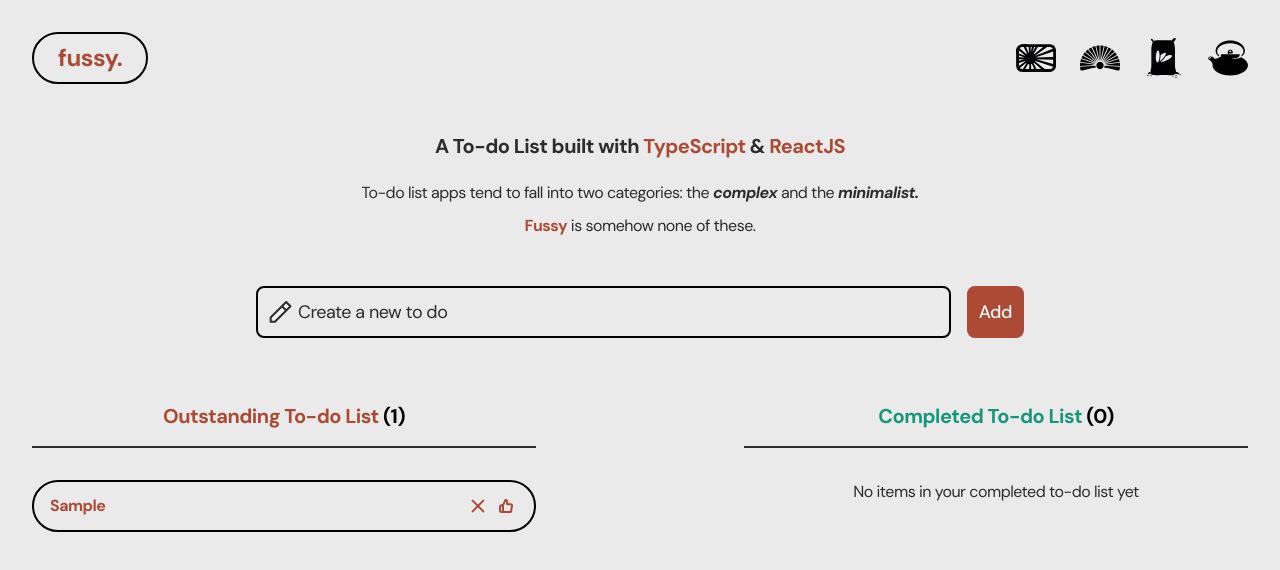
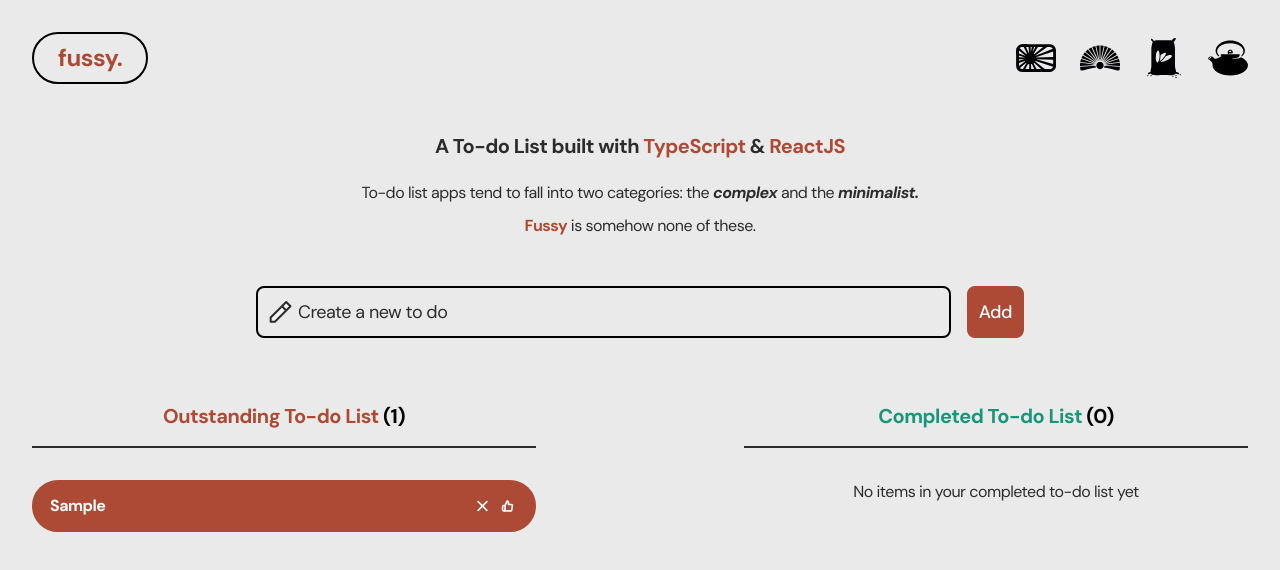
Before and after one commit to Kezanwar/todolist-react-ts-tailwind, a React (Create React App) app: page / in a window 1280 px wide. Both pictures are taken after typing "Sample" into the empty fields and a click on the button "Add". Shown: the top 570 px of the page. Built offline with nearby package versions, Linux system fonts and the light colour scheme.

Commit message:
working on single todos

```diff
--- a/src/components/SingleTodo/SingleTodo.tsx
+++ b/src/components/SingleTodo/SingleTodo.tsx
@@ -4,14 +4,14 @@ import IconButton from '../IconButton/IconButton';
 
 const SingleTodo = ({ handleDeleteTodo, todo, handleCompleteTodo }: SingleTodoProps) => {
   const isComplete = !!todo?.complete;
-  const btnColor = isComplete ? 'white' : 'maroon';
+  const btnColor = 'white';
   return (
     <li
       className={`${
-        !isComplete ? 'border-black text-maroon' : 'border-my-green bg-my-green text-off-green'
-      } border-2  px-4 py-3 font-bold rounded-full flex items-center justify-between `}
+        !isComplete ? 'border-maroon bg-maroon text-white' : 'border-my-green bg-my-green text-off-green'
+      } border-2  px-4 py-3 font-bold rounded-full flex items-center justify-between  `}
     >
-      {todo.text}{' '}
+      <input readOnly={isComplete} value={todo.text} className="bg-transparent w-full mr-2 focus:outline-none" />{' '}
       <div className="flex gap-1">
         <IconButton
           onClick={() => handleDeleteTodo(todo.id)}
--- a/src/components/TodoList/TodoList.tsx
+++ b/src/components/TodoList/TodoList.tsx
@@ -16,7 +16,7 @@ const TodoList = ({ type, todos, handleDeleteTodo, handleCompleteTodo, title, ti
         </h5>
       </div>
       <div className="w-full mb-8 mt-4 h-[2px] bg-text-black"></div>
-      <ul className={'flex flex-col gap-4'}>
+      <ul className={'flex flex-col gap-5'}>
         {todos?.length ? (
           todos.map((t) => {
             return (
```
